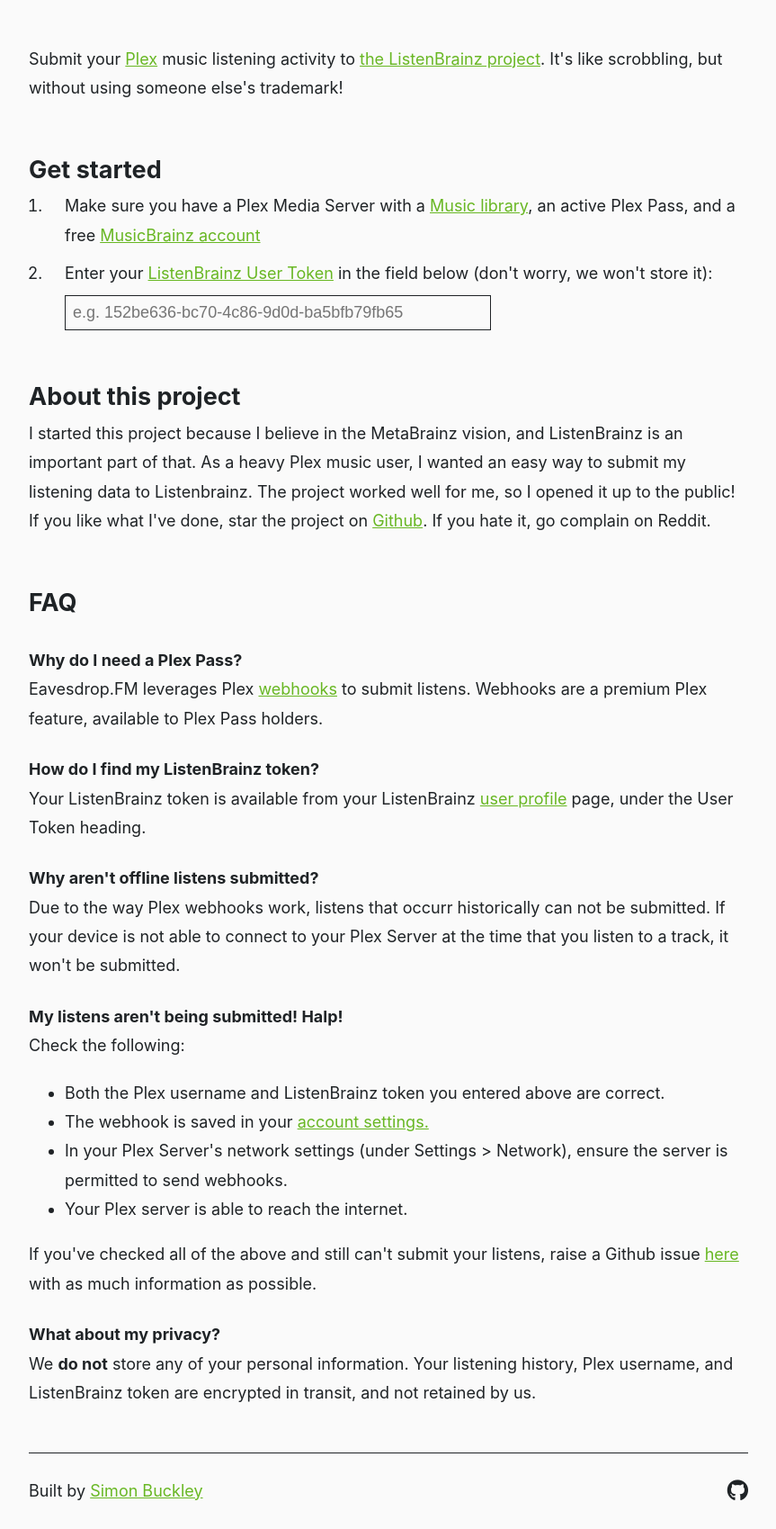
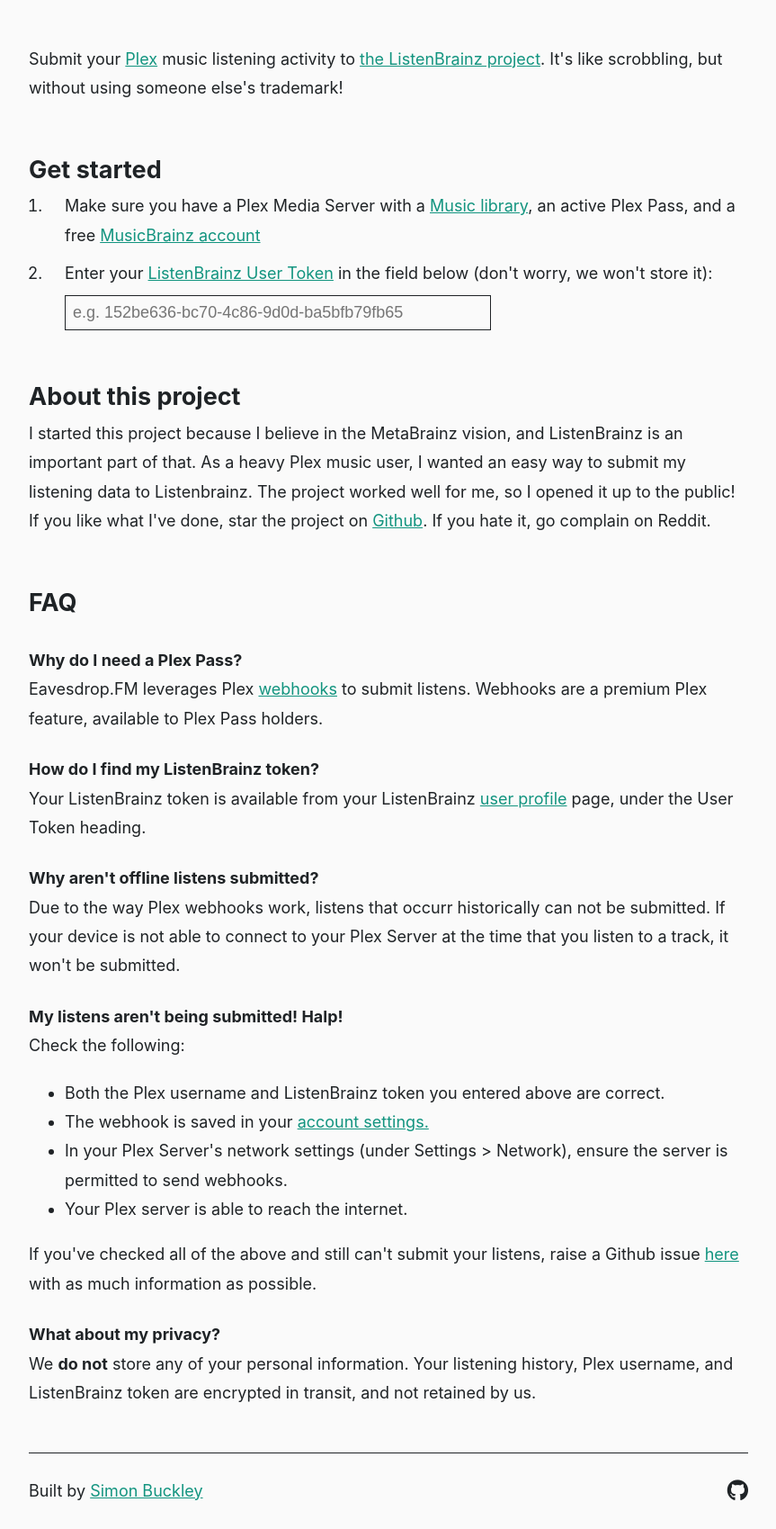
Before and after one commit to simonxciv/eavesdrop.fm, a PHP site: page / in a window 1280 px wide. Shown: the part 86-1785 px from the top of the page at 90% size, without its empty margins (208-1071 px from the left). Run offline with PHP 8.4, Linux system fonts and the light colour scheme; some libraries are stand-ins or nearby versions.

Commit message:
Less Emby-esque accent colour @DaveBinM

```diff
--- a/styles/main.css
+++ b/styles/main.css
@@ -1,5 +1,5 @@
 :root {
-    --accent-dark: #68b723;
+    --accent-dark: #12947f;
 
     --base-dark: #1F2326;
     --alt-light: #FAFAFA;
```
